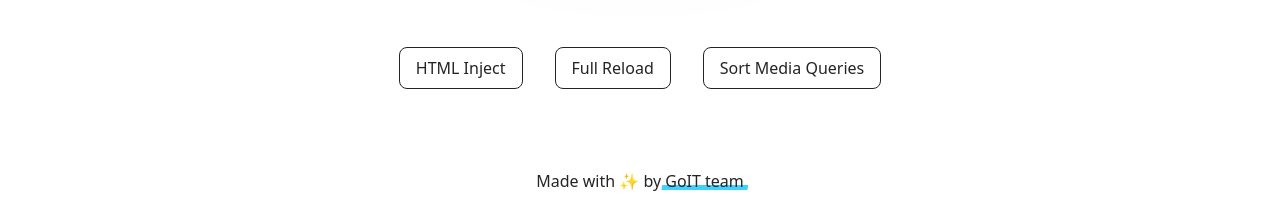
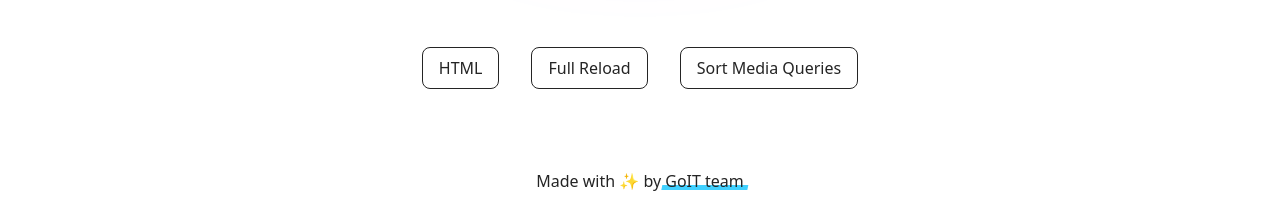
Before and after one commit to Bogdan-uk/goit-js-hw-11, a plain HTML site: page index.html in a window 1280 px wide. Shown: the part 587-800 px from the top of the page. Drawn offline with Linux system fonts and the light colour scheme.

Commit message:
Deploying to gh-pages from @ Bogdan-uk/goit-js-hw-11@c99ab6295bc2567b3c3b816290619b861ebe7d22 🚀

```diff
--- a/index.html
+++ b/index.html
@@ -78,7 +78,7 @@
           target="_blank"
           rel="noopener noreferrer"
         >
-          HTML Inject
+          HTML
         </a>
       </li>
       <li class="badges-item">
```
